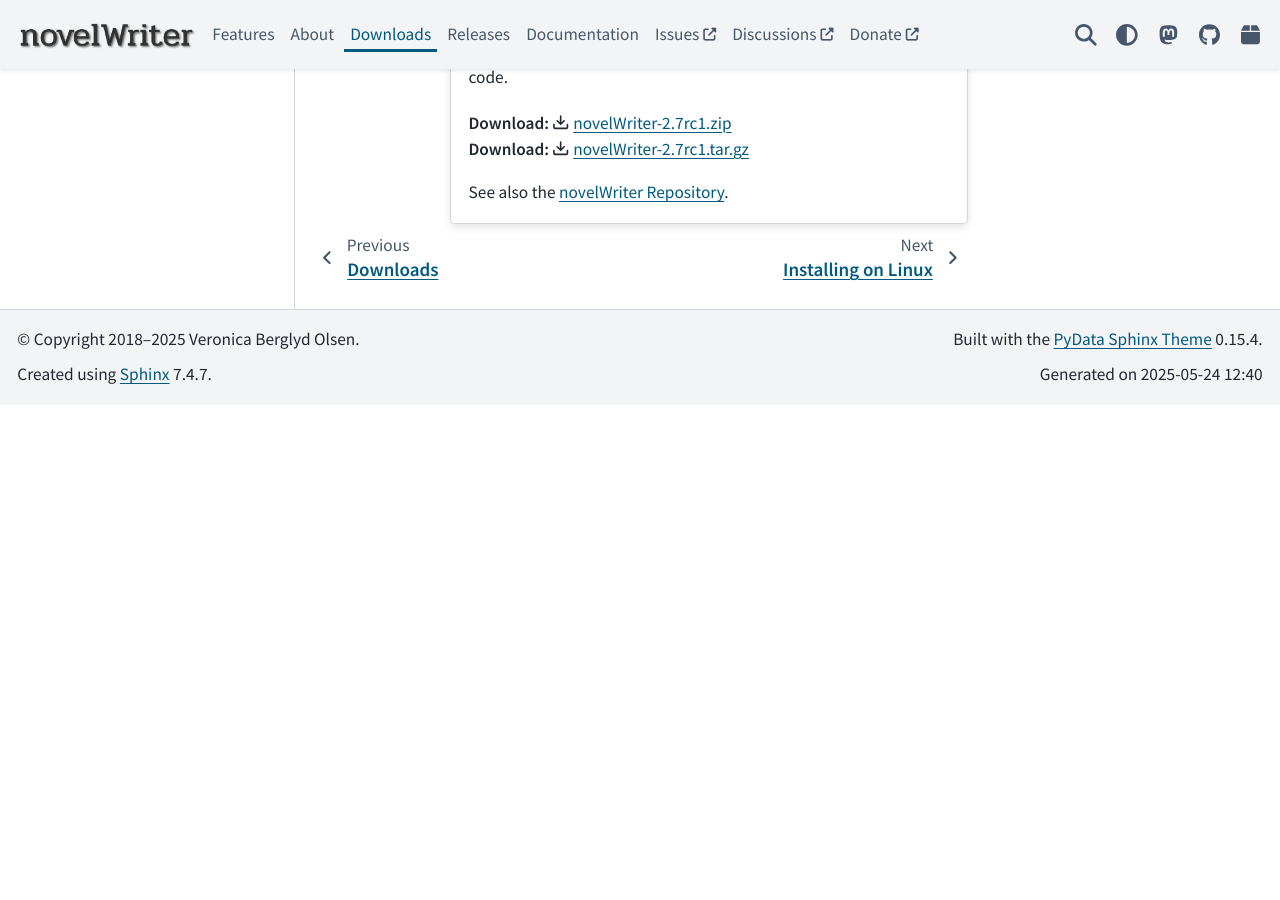
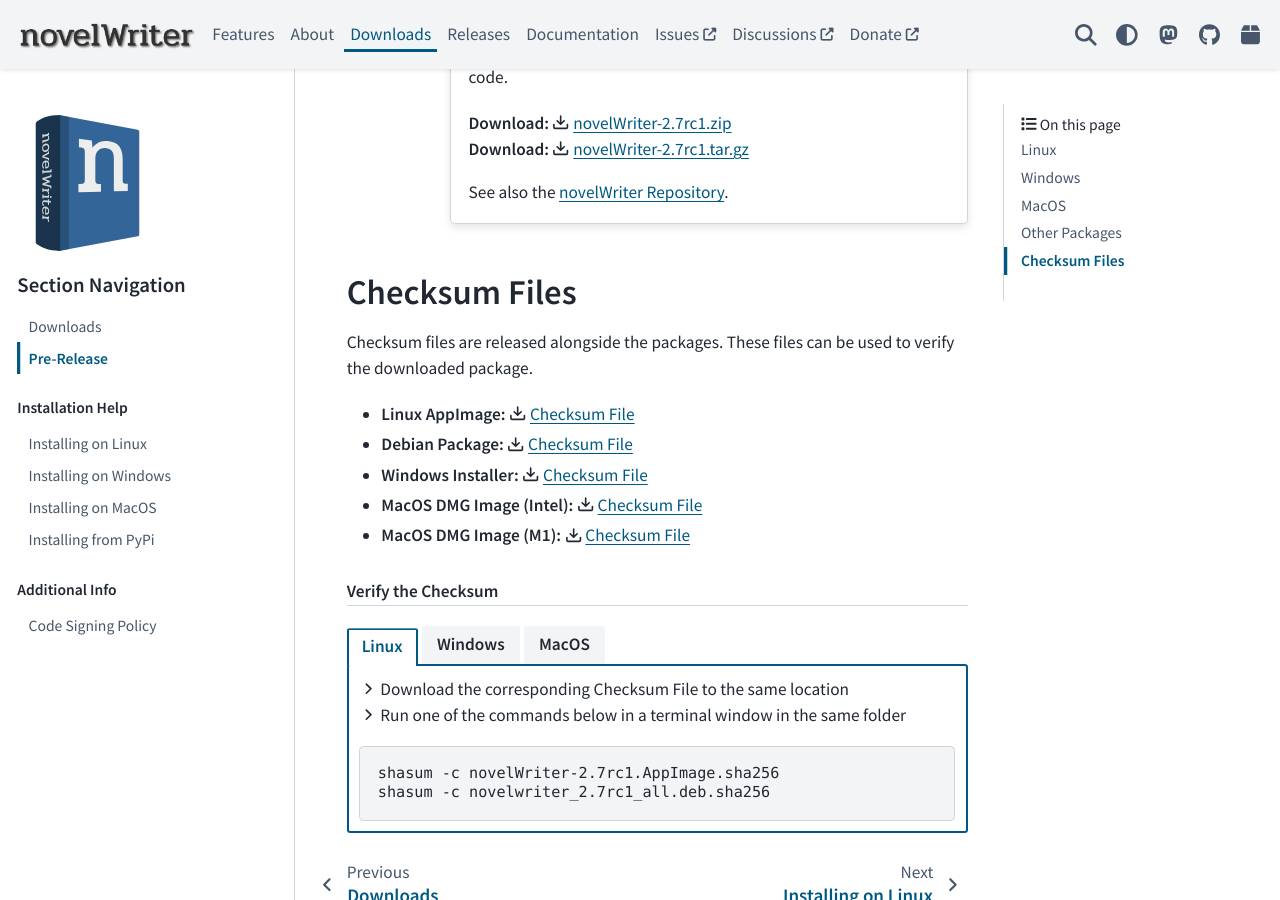
Before and after one commit to vkbo/novelWriter.io, a Sphinx documentation site: the page built from source/download/pre_release.rst, in a window 1280 px wide and 900 px high, scrolled down 2150 px. Built offline with Sphinx 7.4.7 and the PyData theme 0.15.4, drawn with Linux system fonts in a browser that asks for light colours; before the commit the page ends 2555 px from its top, so only the background shows below that.

Commit message:
Move the checksum block

```diff
--- a/source/download/index.rst
+++ b/source/download/index.rst
@@ -28,3 +28,5 @@
 This page includes all available packages for the latest release.
 
 .. include:: ../generated/download_release.rst
+
+.. include:: ../generated/checksum_release.rst
--- a/source/download/pre_release.rst
+++ b/source/download/pre_release.rst
@@ -8,3 +8,5 @@
 downloaded from this page. When there is no pre-release available, this section is empty.
 
 .. include:: ../generated/download_pre_release.rst
+
+.. include:: ../generated/checksum_pre_release.rst
--- /dev/null
+++ b/source/generated/checksum_pre_release.rst
@@ -0,0 +1,42 @@
+Checksum Files
+--------------
+
+Checksum files are released alongside the packages. These files can be used to verify the downloaded package.
+
+* **Linux AppImage:** :octicon:`download` `Checksum File <https://github.com/vkbo/novelWriter/releases/download/v2.7rc1/novelWriter-2.7rc1.AppImage.sha256>`__
+* **Debian Package:** :octicon:`download` `Checksum File <https://github.com/vkbo/novelWriter/releases/download/v2.7rc1/novelwriter_2.7rc1_all.deb.sha256>`__
+* **Windows Installer:** :octicon:`download` `Checksum File <https://github.com/vkbo/novelWriter/releases/download/v2.7rc1/novelwriter-2.7rc1-amd64-setup.exe.sha256>`__
+* **MacOS DMG Image (Intel):** :octicon:`download` `Checksum File <https://github.com/vkbo/novelWriter/releases/download/v2.7rc1/novelWriter-2.7rc1-x86_64.dmg.sha256>`__
+* **MacOS DMG Image (M1):** :octicon:`download` `Checksum File <https://github.com/vkbo/novelWriter/releases/download/v2.7rc1/novelWriter-2.7rc1-aarch64.dmg.sha256>`__
+
+.. rubric:: Verify the Checksum
+
+.. tab-set::
+
+   .. tab-item:: Linux
+
+      | :octicon:`chevron-right` Download the corresponding Checksum File to the same location
+      | :octicon:`chevron-right` Run one of the commands below in a terminal window in the same folder
+
+      .. code-block:: bash
+
+         shasum -c novelWriter-2.7rc1.AppImage.sha256
+         shasum -c novelwriter_2.7rc1_all.deb.sha256
+
+   .. tab-item:: Windows
+
+      | :octicon:`chevron-right` Run the following command in PowerShell from the same folder
+      | :octicon:`chevron-right` Check the Hash value against the value displayed above
+
+      .. code-block:: powershell
+
+         Get-FileHash -Algorithm SHA256 novelwriter-2.7rc1-amd64-setup.exe | Format-List
+
+   .. tab-item:: MacOS
+
+      | :octicon:`chevron-right` Download the corresponding Checksum File to the same location
+      | :octicon:`chevron-right` Run the command below in a terminal window in the same folder
+
+      .. code-block:: bash
+
+         shasum -c novelWriter-2.7rc1-x86_64.dmg.sha256
--- a/source/generated/checksum_block.rst
+++ b/source/generated/checksum_release.rst
@@ -1,5 +1,5 @@
-Sha256 Checksum Files
----------------------
+Checksum Files
+--------------
 
 Checksum files are released alongside the packages. These files can be used to verify the downloaded package.
 
--- a/source/index.rst
+++ b/source/index.rst
@@ -120,8 +120,6 @@
          sudo apt install novelwriter
 
 
-* For more download options, including pre-releases, see the :ref:`main_download` page.
+* For more download options, including pre-releases and checksum files, see the :ref:`main_download` page.
 * You can also use the Ubuntu PPA on other Debian-based distros. See :ref:`main_install_linux` for more details.
 * Ubuntu pre-releases are available on the `Pre-Release PPA`_, by adding ``ppa:vkbo/novelwriter-pre`` instead.
-
-.. include:: generated/checksum_block.rst
--- a/source/releases/release_2_7.rst
+++ b/source/releases/release_2_7.rst
@@ -16,6 +16,8 @@
 
    This is a pre-release of the next release version, and is intended for testing only. Please be careful when using this version
    on live writing projects, and make sure you take frequent backups.
+
+   Have any feedback or issues? Make a comment on the `Release Discussion <https://github.com/vkbo/novelWriter/discussions/2348>`__.
 
    You can follow the development progress on the `2.7 Milestone <https://github.com/vkbo/novelWriter/milestone/97>`__.
 
--- a/templates/checksum_block.rst
+++ b/templates/checksum.rst
@@ -1,5 +1,5 @@
-Sha256 Checksum Files
----------------------
+Checksum Files
+--------------
 
 Checksum files are released alongside the packages. These files can be used to verify the downloaded package.
 
```
Also changed, not shown: other parts of source/index.rst (+1 -1 lines), update.py (+15 -2 lines), source/generated/download_main.rst (renamed from source/generated/download_block.rst), templates/download.rst (renamed from templates/download_block.rst).
